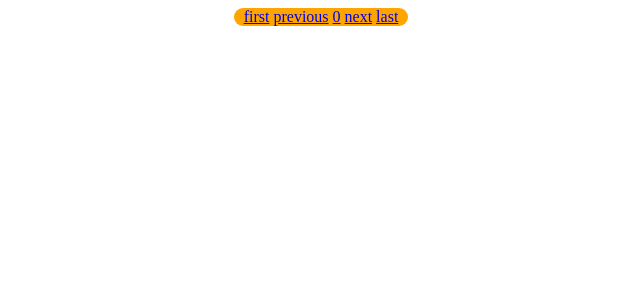
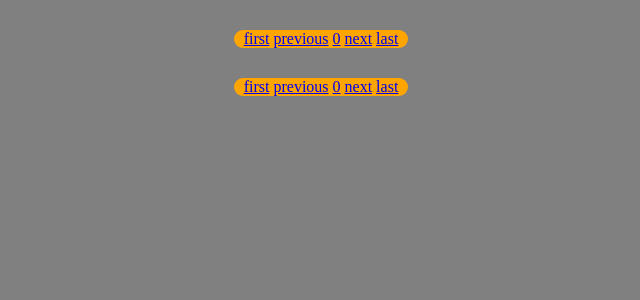
Before and after one commit to eranfuchs1/draw-factory, a Django app: page /draw/test_html_show_all/1/ in a window 1280 px wide. Shown: the top 300 px of the page, without its empty margins (319-959 px from the left). Run offline with Django 3.2, Linux system fonts and the light colour scheme; tables that the repository leaves empty hold one stand-in row (values such as "Sample post").

Commit message:
styling the show all view

```diff
--- a/draw/templates/show_all/index.html
+++ b/draw/templates/show_all/index.html
@@ -13,5 +13,7 @@
     get_canvas_ids();
 </script>
 {% include 'show_all/page_number_navigation.html' %}
-
+<div class="container">
+</div>
+{% include 'show_all/page_number_navigation.html' %}
 {% endblock content %}
--- a/draw/templates/show_all/show_all_script.js
+++ b/draw/templates/show_all/show_all_script.js
@@ -24,7 +24,7 @@ let canvas_generator_by_ids = (canvas_ids) => {
         }
         let canvas_id = canvas_ids[i];
         let canvas_container = make_new_canvas(canvas_id);
-        document.body.appendChild(canvas_container);
+        document.body.querySelector(".container").appendChild(canvas_container);
         let context = canvas_container.children[0].getContext('2d');
         load_imageData(context, canvas_container.children[0].id);
     }
--- a/draw/templates/show_all/show_all_style.css
+++ b/draw/templates/show_all/show_all_style.css
@@ -1,13 +1,19 @@
 .container {
+    background-color: gray;
+}
+
+body {
     background-color: gray;
 }
 
 .canvas_container {
     position: relative;
     display: inline-block;
-    margin-right: 50px;
+    margin-left: 50px;
+    margin-top: 40px;
     width: fit-content;
     height: fit-content;
+    background-color: white;
 }
 
 .active {
@@ -16,6 +22,7 @@
 
 .page_number_navigation_container_container {
     text-align: center;
+    margin-top: 30px;
 }
 
 
```
